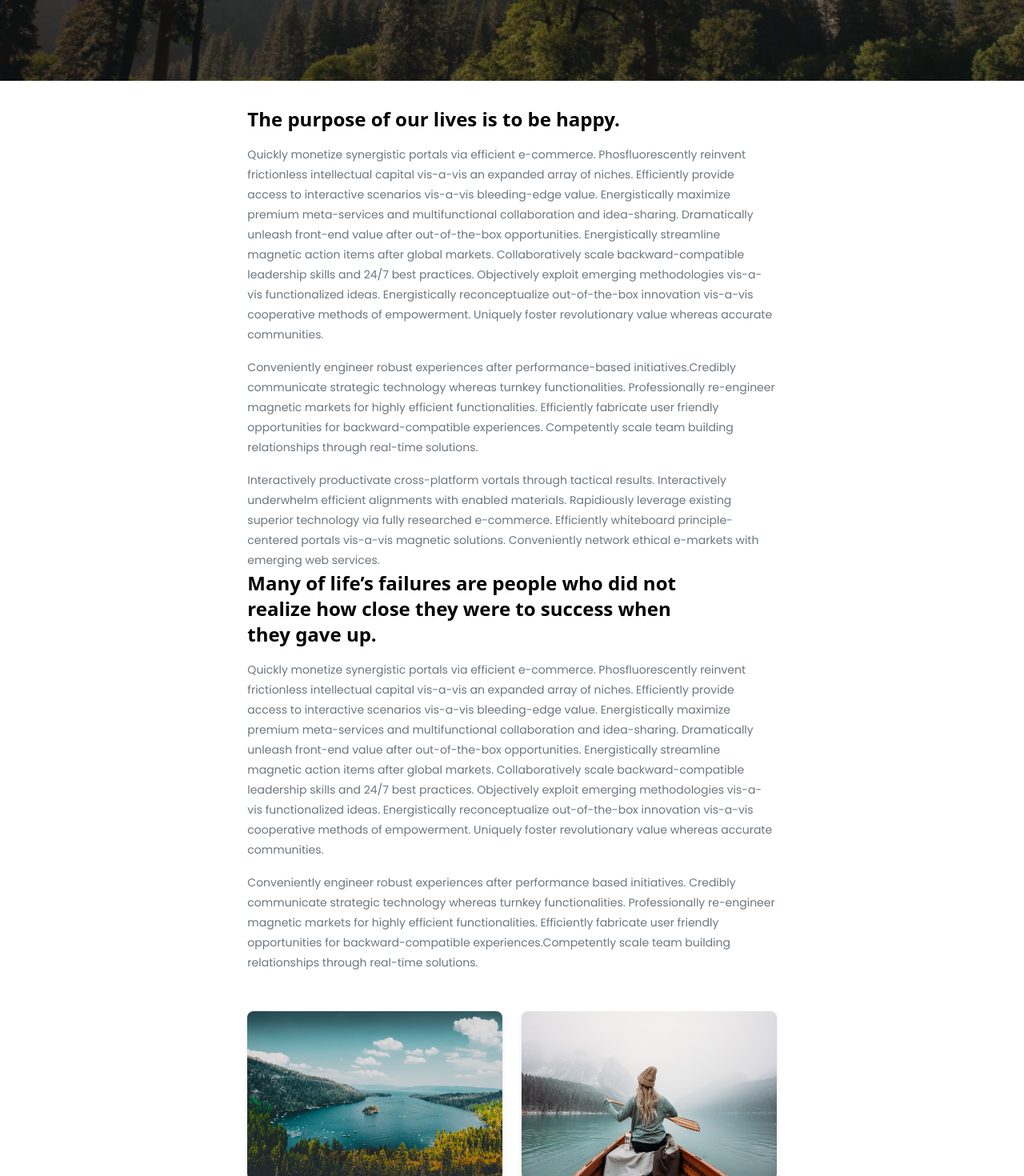
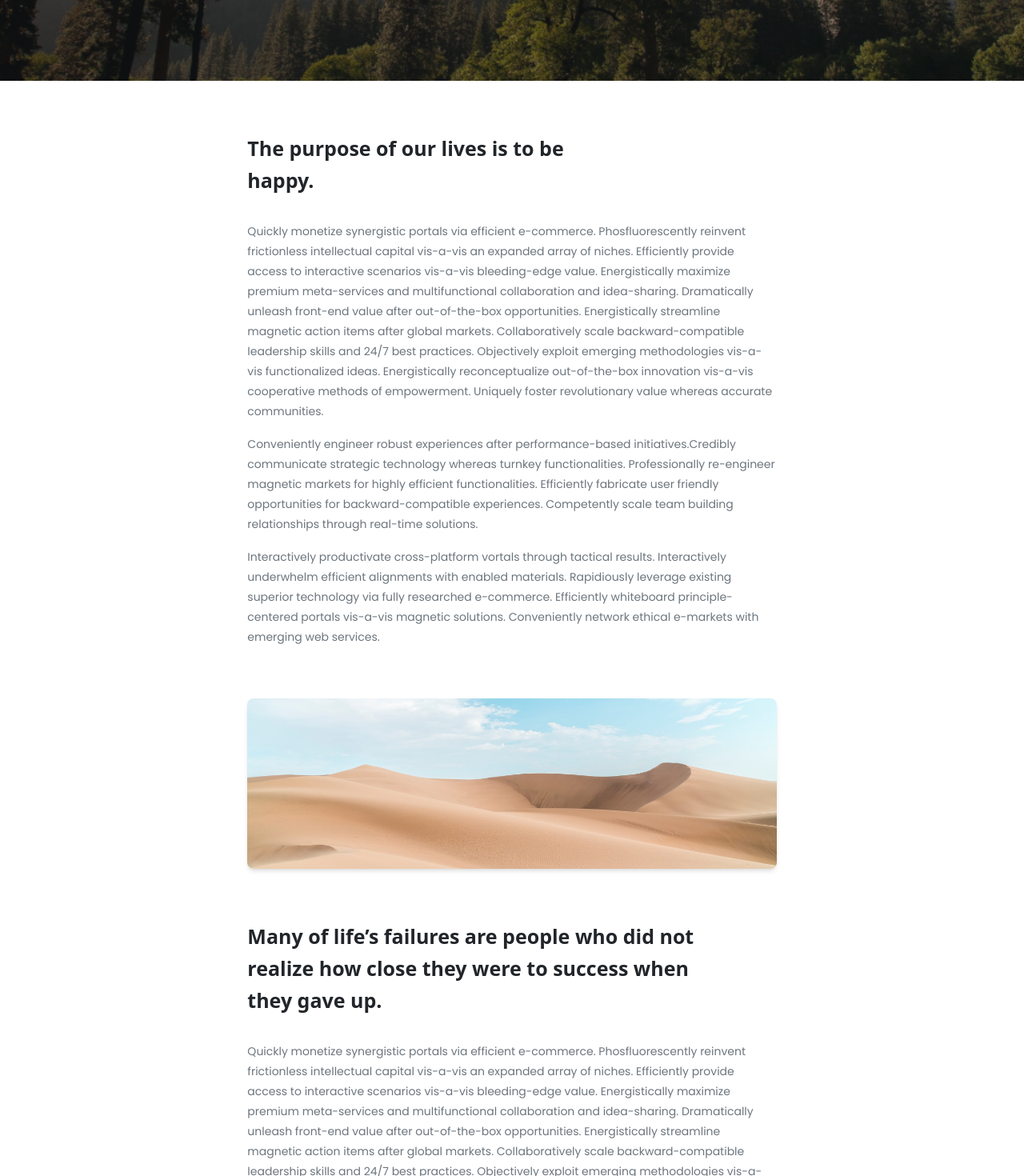
Before and after one commit to karinaveszeli/web-project, a React (Vite) app: page / in a window 1280 px wide. Shown: the part 699-2169 px from the top of the page at 80% size. Built offline with nearby package versions, Linux system fonts and the light colour scheme.

Commit message:
blockquotes editing

```diff
--- a/src/App.jsx
+++ b/src/App.jsx
@@ -3,6 +3,7 @@ import Header from "./components/Header";
 import Footer from "./components/Footer";
 import image1 from "./assets/images/img1.png";
 import image2 from "./assets/images/img2.png";
+import desertImage from "./assets/images/desertImage.png";
 
 
 const App = () => {
@@ -10,7 +11,11 @@ const App = () => {
     <div>
       <Header />
       <main className="p-8 w-[56.666%] mx-auto justify-start">
-        <h1 className="text-2xl font-bold  mb-4">The purpose of our lives is to be happy.</h1>
+
+        <blockquote className=" text-[#212529] text-[25px] font-bold leading-[40px] my-8">
+          The purpose of our lives is to be <br /> happy.
+        </blockquote>
+
 
         <p className="text-[#6C757D] text-[14px] leading-[25px] font-normal font-[Poppins]  ">
           Quickly monetize synergistic portals via efficient e-commerce. Phosfluorescently reinvent frictionless
@@ -38,10 +43,18 @@ const App = () => {
           e-markets with emerging web services.
         </p>
 
-        <h1 className="text-2xl font-bold  mb-4">
+
+        <div className="my-16">
+          <img src={desertImage} alt="Desert Landscape" className="rounded-lg shadow-md object-cover w-full h-auto" />
+        </div>
+
+
+        <blockquote className=" text-[#212529] text-[25px] font-bold leading-[40px] my-8">
           Many of life’s failures are people who did not<br />
-          realize how close they were to success when <br />
-          they gave up.</h1>
+          realize how close they were to success when<br /> they gave up.
+        </blockquote>
+
+
 
         <p className="text-[#6C757D] text-[14px] leading-[25px] font-normal font-[Poppins] mt-4">
           Quickly monetize synergistic portals via efficient e-commerce.
```
Also changed, not shown: src/assets/images/desertImage.png (added).
